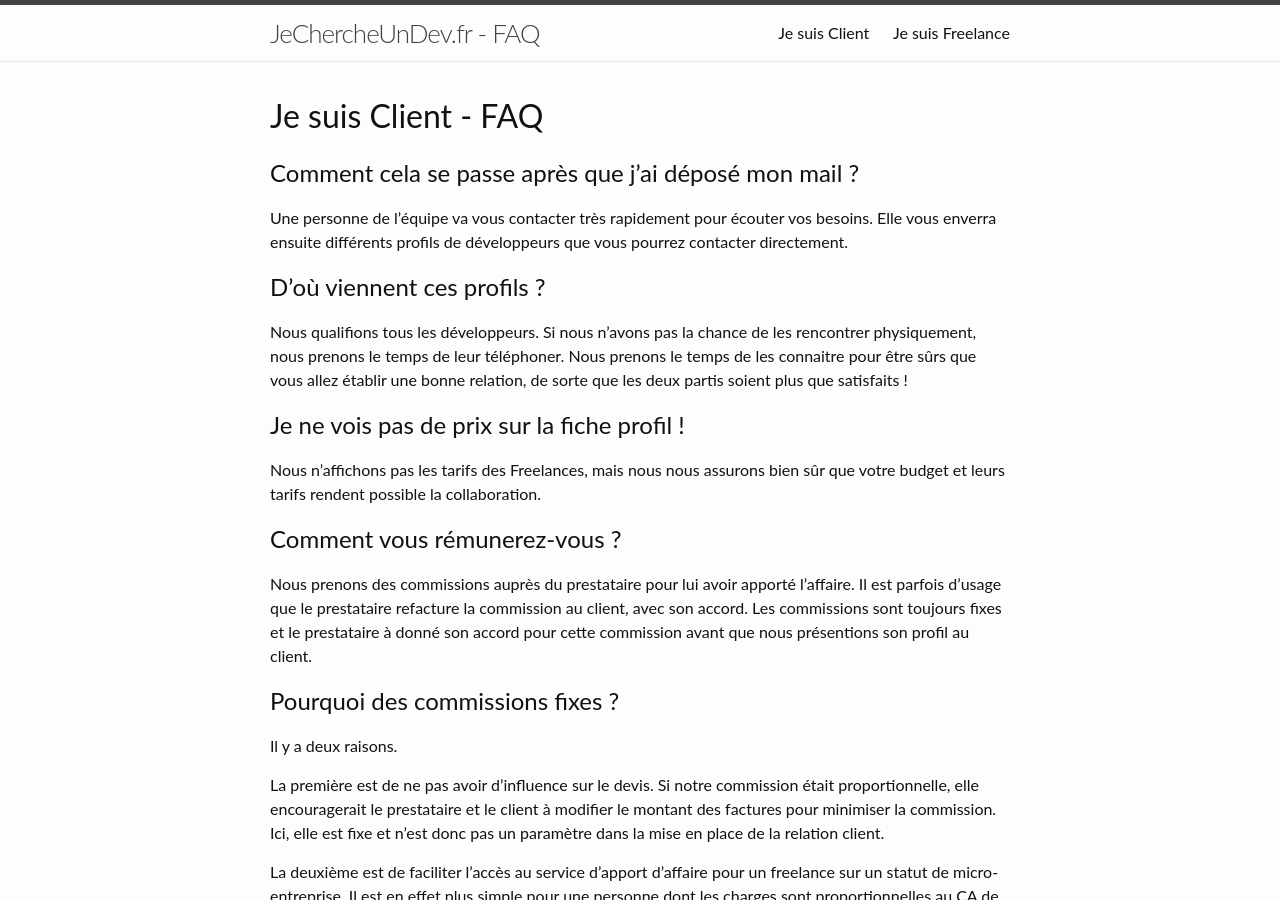
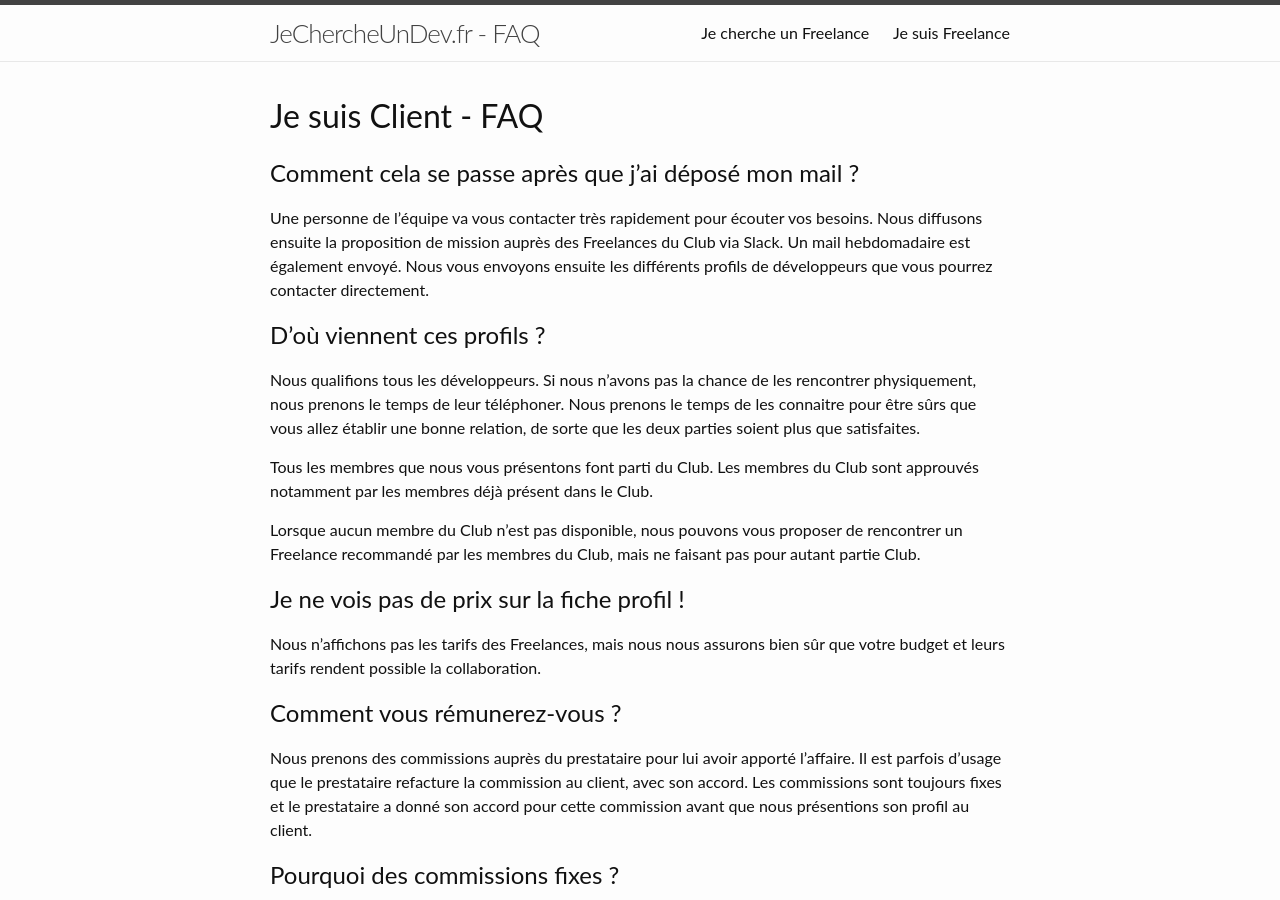
Before and after one commit to jechercheundev/faq, a Jekyll site: the page built from client.md, in a window 1280 px wide and 900 px high. Built offline with Jekyll 4.4.1, drawn with Linux system fonts in a browser that asks for light colours; a script that is not in the unit is left out; some of the changed text lies outside the part shown.

Commit message:
Revamp FAQ

```diff
--- a/_config.yml
+++ b/_config.yml
@@ -8,6 +8,7 @@
 # Site settings
 title: JeChercheUnDev.fr - FAQ
 email: hello@jechercheundev.fr
+phone: +33 3 67 88 01 14
 description: |
  Ne cherchez plus, trouvez !
  Mise en relation avec des développeurs.
--- a/client.md
+++ b/client.md
@@ -1,17 +1,22 @@
 ---
 layout: default
-title : Je suis Client
+title : Je cherche un Freelance
 ---
 # Je suis Client - FAQ
 
 ## Comment cela se passe après que j'ai déposé mon mail ?
 
 Une personne de l'équipe va vous contacter très rapidement pour écouter vos besoins.
-Elle vous enverra ensuite différents profils de développeurs que vous pourrez contacter directement.
+Nous diffusons ensuite la proposition de mission auprès des Freelances du Club via Slack. Un mail hebdomadaire est également envoyé.
+Nous vous envoyons ensuite les différents profils de développeurs que vous pourrez contacter directement.
 
 ## D'où viennent ces profils ?
 
-Nous qualifions tous les développeurs. Si nous n'avons pas la chance de les rencontrer physiquement, nous prenons le temps de leur téléphoner. Nous prenons le temps de les connaitre pour être sûrs que vous allez établir une bonne relation, de sorte que les deux partis soient plus que satisfaits !
+Nous qualifions tous les développeurs. Si nous n'avons pas la chance de les rencontrer physiquement, nous prenons le temps de leur téléphoner. Nous prenons le temps de les connaitre pour être sûrs que vous allez établir une bonne relation, de sorte que les deux parties soient plus que satisfaites.
+
+Tous les membres que nous vous présentons font parti du Club. Les membres du Club sont approuvés notamment par les membres déjà présent dans le Club.
+
+Lorsque aucun membre du Club n'est pas disponible, nous pouvons vous proposer de rencontrer un Freelance recommandé par les membres du Club, mais ne faisant pas pour autant partie Club.
 
 ## Je ne vois pas de prix sur la fiche profil !
 
@@ -19,7 +24,7 @@ Nous n'affichons pas les tarifs des Freelances, mais nous nous assurons bien sû
 
 ## Comment vous rémunerez-vous ?
 
-Nous prenons des commissions auprès du prestataire pour lui avoir apporté l'affaire. Il est parfois d'usage que le prestataire refacture la commission au client, avec son accord. Les commissions sont toujours fixes et le prestataire à donné son accord pour cette commission avant que nous présentions son profil au client.
+Nous prenons des commissions auprès du prestataire pour lui avoir apporté l'affaire. Il est parfois d'usage que le prestataire refacture la commission au client, avec son accord. Les commissions sont toujours fixes et le prestataire a donné son accord pour cette commission avant que nous présentions son profil au client.
 
 ## Pourquoi des commissions fixes ?
 
```
Also changed, not shown: other parts of client.md (+2 -2 lines), freelance.md (+7 -5 lines), index.md (+5 -1 lines).
